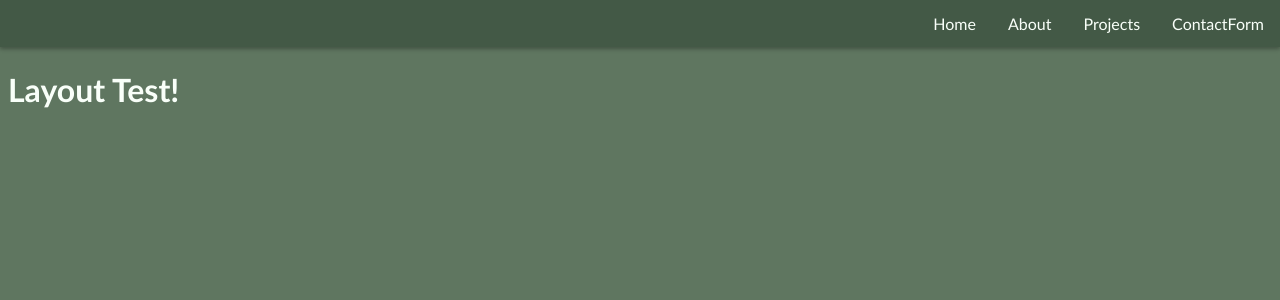
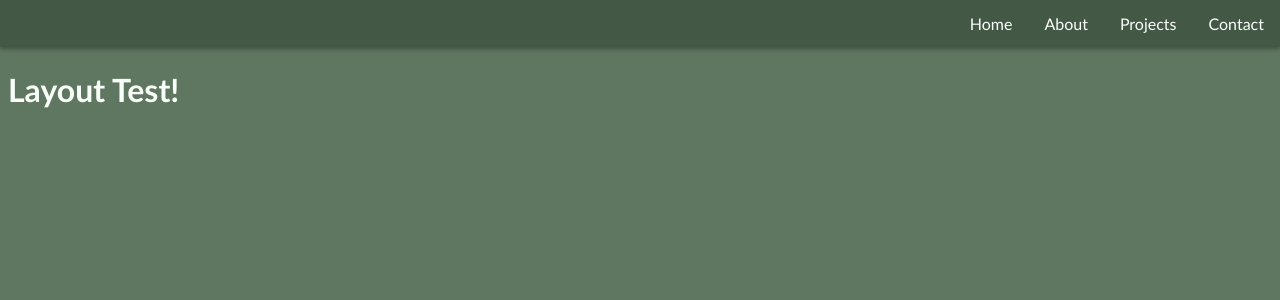
Before and after one commit to hollrosey/holly-massey-portfolio, a Next.js app: page / in a window 1280 px wide. Shown: the top 300 px of the page. Built offline with nearby package versions, Linux system fonts and the light colour scheme.

Commit message:
spalling

```diff
--- a/app/layout.tsx
+++ b/app/layout.tsx
@@ -10,7 +10,7 @@ export const metadata: Metadata = {
 };
 
 const navLinks = [
-  { name: "ContactForm", location: "/ContactForm"},
+  { name: "Contact", location: "/ContactForm"},
   { name: "Projects", location: "/Projects"},
   { name: "About", location: "/AboutMe"},
   { name: "Home", location: "/"}
```
